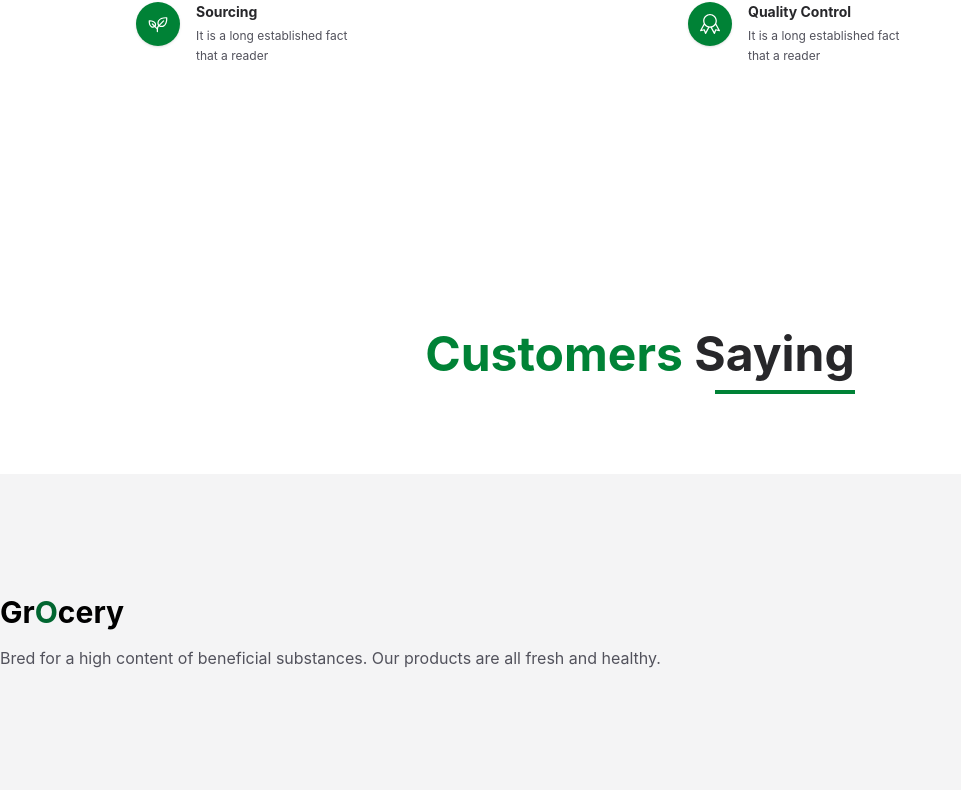
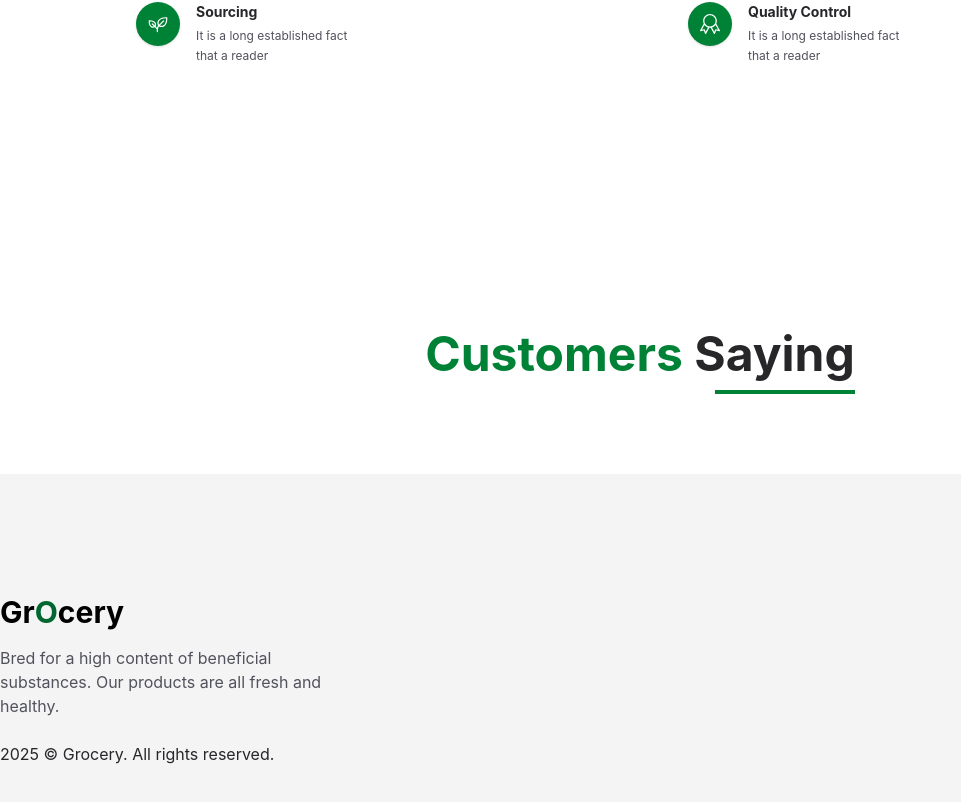
Before and after one commit to Nabeela-Kanwal/Grocery-store-react, a React (Vite) app: page / in a window 1280 px wide. Shown: the part 6534-7336 px from the top of the page, without its empty margins (0-961 px from the left). Built offline with nearby package versions, Linux system fonts and the light colour scheme.

Commit message:
para in footer

```diff
--- a/src/components/Footer/Footer.jsx
+++ b/src/components/Footer/Footer.jsx
@@ -8,9 +8,12 @@ const Footer = () => {
           <a href="#" className="text-3xl font-bold">
             Gr<span className="text-green-800">O</span>cery
           </a>
-          <p className="text-zinc-600 mt-4">
+          <p className="text-zinc-600 mt-4 max-w-[350px]">
             Bred for a high content of beneficial substances. Our products are
             all fresh and healthy.
+          </p>
+          <p className="text-zinc-800 mt-6">
+            2025 &copy; Grocery. All rights reserved.
           </p>
         </div>
       </div>
```
